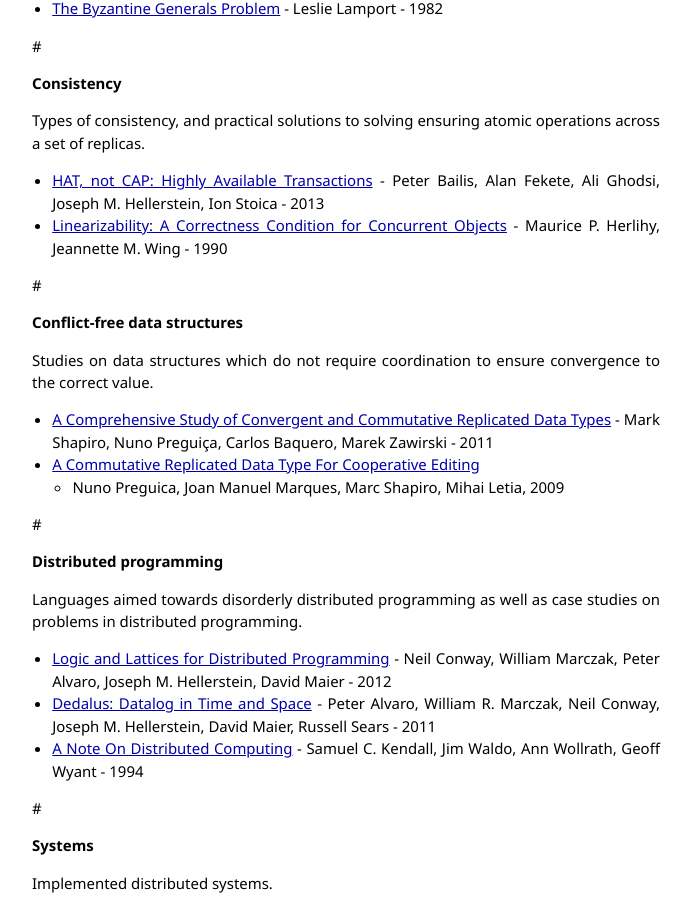
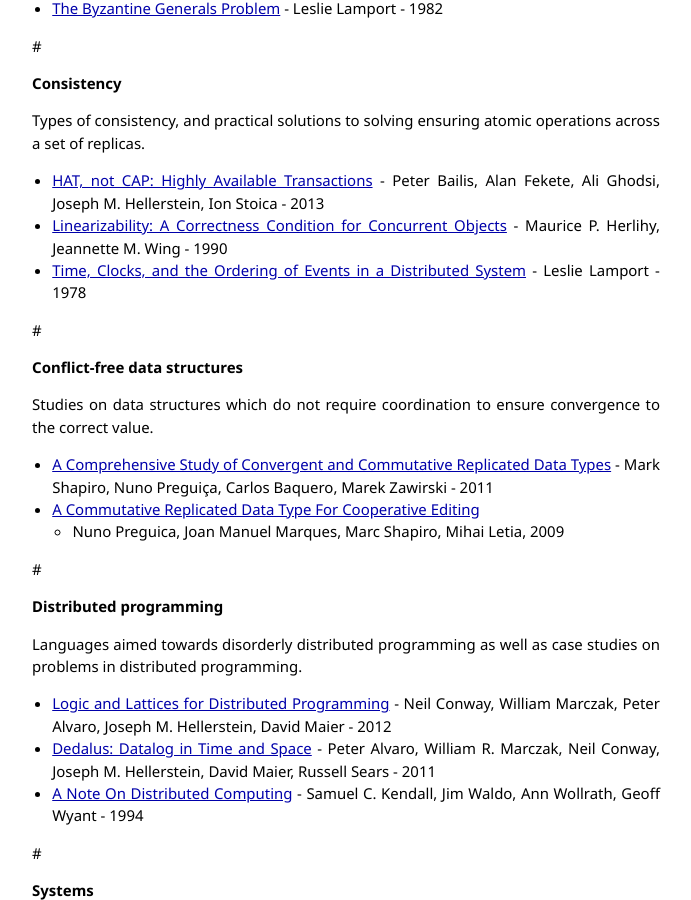
Before and after one commit to cmeiklejohn/cmeiklejohn.github.io, a Jekyll site: the page built from _posts/2013-07-12-readings-in-distributed-systems.markdown, in a window 1280 px wide and 900 px high, scrolled down 593 px. Shown: the whole window, without its empty margins (294-985 px from the left). Built offline with Jekyll 4.4.1, drawn with Linux system fonts in a browser that asks for light colours; comment, search, counter and statistics services are not loaded.

Commit message:
Add clocks paper.

```diff
--- a/_posts/2013-07-12-readings-in-distributed-systems.markdown
+++ b/_posts/2013-07-12-readings-in-distributed-systems.markdown
@@ -40,6 +40,8 @@ operations across a set of replicas.
 * [Linearizability: A Correctness Condition for Concurrent
   Objects][linearizability] - Maurice P. Herlihy, Jeannette M. Wing -
   1990
+* [Time, Clocks, and the Ordering of Events in a Distributed
+  System][clocks] - Leslie Lamport - 1978
 
 #
 
@@ -97,3 +99,4 @@ requests][pull] or leave comments!
 [computing]: http://dl.acm.org/citation.cfm?id=974938
 [blooml]: http://db.cs.berkeley.edu/papers/UCB-lattice-tr.pdf
 [dedalus]: http://db.cs.berkeley.edu/papers/datalog2011-dedalus.pdf
+[clocks]: http://www.stanford.edu/class/cs240/readings/lamport.pdf
```
